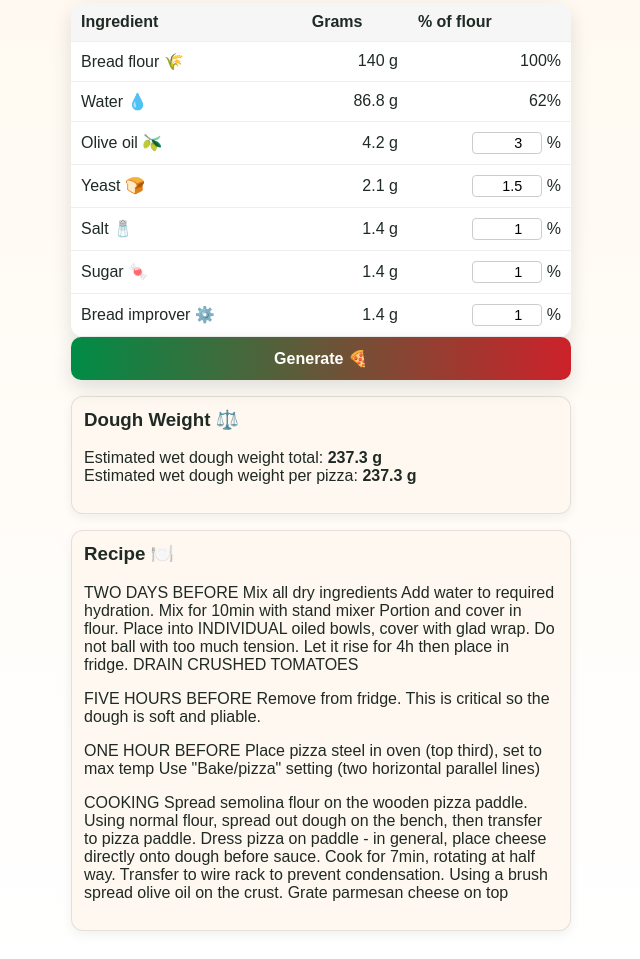
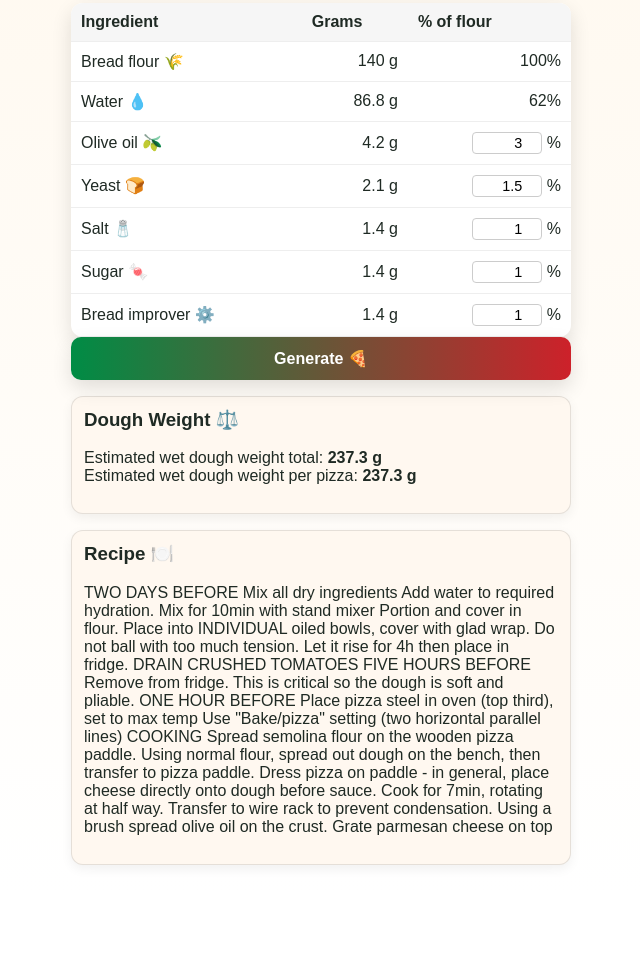
Before and after one commit to Age-of-Machine/Pizza_Recipe, a plain HTML site: page index.html in a window 1280 px wide. Shown: the part 573-1532 px from the top of the page, without its empty margins (319-959 px from the left). After the commit the page ends 1466 px from the top, so only its background shows below. Drawn offline with Linux system fonts and the light colour scheme.

Commit message:
Update index.html

```diff
--- a/index.html
+++ b/index.html
@@ -274,34 +274,31 @@ td.num{
   <div class="about" style="margin-top:16px;">
     <h3>Recipe 🍽️</h3>
     <p>
-      TWO DAYS BEFORE
-      Mix all dry ingredients
-      Add water to required hydration.
-      Mix for 10min with stand mixer
-      Portion and cover in flour.
-      Place into INDIVIDUAL oiled bowls, cover with glad wrap.
-      Do not ball with too much tension.
-      Let it rise for 4h then place in fridge.
-      DRAIN CRUSHED TOMATOES
-    </p>
-    <p>
-      FIVE HOURS BEFORE
-      Remove from fridge. This is critical so the dough is soft and pliable.
-    <p>
-    </p>
-      ONE HOUR BEFORE
-      Place pizza steel in oven (top third), set to max temp
-      Use "Bake/pizza" setting (two horizontal parallel lines)
-    </p>
-    <p>
-      COOKING
-      Spread semolina flour on the wooden pizza paddle.
-      Using normal flour, spread out dough on the bench, then transfer to pizza paddle.
-      Dress pizza on paddle - in general, place cheese directly onto dough before sauce.
-      Cook for 7min, rotating at half way.
-      Transfer to wire rack to prevent condensation.
-      Using a brush spread olive oil on the crust.
-      Grate parmesan cheese on top
+      <span>TWO DAYS BEFORE</span>
+      <span>Mix all dry ingredients</span>
+      <span>Add water to required hydration.</span>
+      <span>Mix for 10min with stand mixer</span>
+      <span>Portion and cover in flour. </span>
+      <span>Place into INDIVIDUAL oiled bowls, cover with glad wrap.</span>
+      <span>Do not ball with too much tension.</span>
+      <span>Let it rise for 4h then place in fridge.</span>
+      <span>DRAIN CRUSHED TOMATOES</span>
+      <span></span>
+      <span>FIVE HOURS BEFORE</span>
+      <span>Remove from fridge. This is critical so the dough is soft and pliable.</span>
+      <span></span>
+      <span>ONE HOUR BEFORE</span>
+      <span>Place pizza steel in oven (top third), set to max temp</span>
+      <span>Use "Bake/pizza" setting (two horizontal parallel lines)</span>
+      <span></span>
+      <span>COOKING</span>
+      <span>Spread semolina flour on the wooden pizza paddle.</span>
+      <span>Using normal flour, spread out dough on the bench, then transfer to pizza paddle.</span>
+      <span>Dress pizza on paddle - in general, place cheese directly onto dough before sauce.</span>
+      <span>Cook for 7min, rotating at half way.</span>
+      <span>Transfer to wire rack to prevent condensation.</span>
+      <span>Using a brush spread olive oil on the crust.</span>
+      <span>Grate parmesan cheese on top</span>
     </p>
   </div>
 
```
